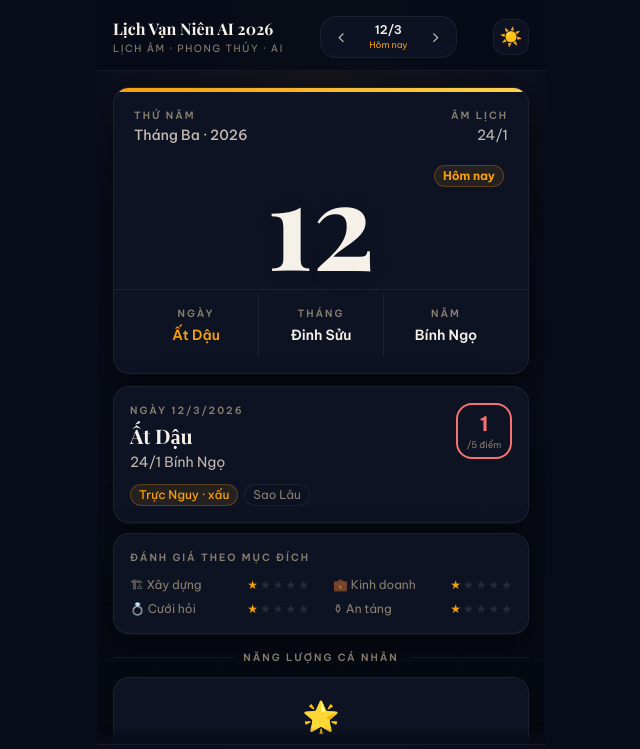
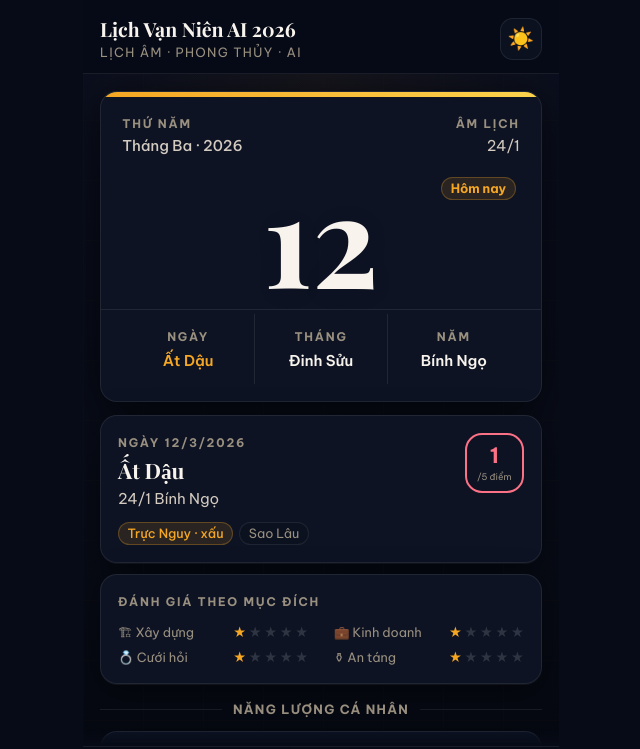
Before and after one commit to letinhclover/lich-van-nien, a React (Vite) app: page / in a window 1280 px wide. Shown: the top 749 px of the page, without its empty margins (319-959 px from the left). Built offline with nearby package versions, Linux system fonts and the light colour scheme.

Commit message:
Add files via upload

```diff
--- a/src/App.tsx
+++ b/src/App.tsx
@@ -1,6 +1,7 @@
 // ============================================================
-// App.tsx — Lịch Vạn Niên AI 2026 Phase 6
-// Tabs: Lịch · Hỏi Thầy · Xem Ngày · Tiện Ích · Bản Mệnh
+// App.tsx — Lịch Vạn Niên AI 2026 Phase 6.1
+// Tabs: Lịch · Hỏi Thầy · Tiện Ích · Bản Mệnh
+// Typography tối ưu cho người lớn tuổi
 // ============================================================
 
 import { useState, useEffect, useCallback } from "react";
@@ -10,34 +11,28 @@ import { PersonalEnergy }   from "./components/PersonalEnergy";
 import { PWAInstallPrompt } from "./components/PWAInstallPrompt";
 import { AiTab }            from "./tabs/AiTab";
 import { ProfileTab }       from "./tabs/ProfileTab";
-import { UtilsTab }         from "./tabs/UtilsTab";
 import { ThayTab }          from "./tabs/ThayTab";
 import { TuviTab }          from "./tabs/TuviTab";
 import { UtilityTab }       from "./tabs/UtilityTab";
 import { buildUserProfile, UserProfile } from "./utils/astrology";
 
-type TabId = "calendar" | "thay" | "utils" | "tienich" | "profile";
+type TabId = "calendar" | "thay" | "tienich" | "profile";
 
 const TABS: { id: TabId; icon: string; label: string }[] = [
   { id:"calendar", icon:"📅", label:"Lịch"     },
   { id:"thay",     icon:"🔮", label:"Hỏi Thầy" },
-  { id:"utils",    icon:"🗓", label:"Xem Ngày"  },
   { id:"tienich",  icon:"🧭", label:"Tiện Ích"  },
   { id:"profile",  icon:"👤", label:"Bản Mệnh"  },
 ];
 const TAB_ORDER = TABS.map(t => t.id);
 
 const pageVariants = {
-  initial: (dir: number) => ({ opacity:0, x: dir>0?32:-32 }),
+  initial: (dir: number) => ({ opacity:0, x: dir>0?28:-28 }),
   animate: { opacity:1, x:0, transition:{ type:"spring" as const, damping:28, stiffness:220 } },
-  exit:    (dir: number) => ({ opacity:0, x: dir>0?-32:32, transition:{ duration:0.14 } }),
+  exit:    (dir: number) => ({ opacity:0, x: dir>0?-28:28, transition:{ duration:0.13 } }),
 };
 
 function startOfDay(d: Date) { return new Date(d.getFullYear(), d.getMonth(), d.getDate()); }
-function addDays(d: Date, n: number) { const r=new Date(d); r.setDate(r.getDate()+n); return r; }
-function isSameDay(a: Date, b: Date) {
-  return a.getFullYear()===b.getFullYear() && a.getMonth()===b.getMonth() && a.getDate()===b.getDate();
-}
 
 export default function App() {
   const [tab,     setTab]     = useState<TabId>("calendar");
@@ -68,52 +63,62 @@ export default function App() {
   }, [tab]);
 
   const dir = TAB_ORDER.indexOf(tab) > TAB_ORDER.indexOf(prevTab) ? 1 : -1;
-  const today = startOfDay(new Date());
-  const isToday = isSameDay(viewDate, today);
 
-  const handlePrev = useCallback(() => setViewDate(d => addDays(d,-1)), []);
-  const handleNext = useCallback(() => {
-    setViewDate(d => { const n=addDays(d,1); return n>addDays(today,1)?d:n; });
+  const handleDateChange = useCallback((d: Date) => {
+    setViewDate(startOfDay(d));
   }, []);
-  const goToday = useCallback(() => setViewDate(today), []);
 
   return (
     <div className="relative min-h-screen max-w-md mx-auto flex flex-col overflow-hidden"
-      style={{ background: "var(--bg-base)" }}>
+      style={{ background:"var(--bg-base)" }}>
+
       <Background isDark={isDark} />
-      <AppHeader
-        isDark={isDark} onToggleTheme={() => setIsDark(d => !d)}
-        tab={tab} viewDate={viewDate} isToday={isToday}
-        onPrev={handlePrev} onNext={handleNext} onToday={goToday}
-      />
+      <AppHeader isDark={isDark} onToggleTheme={() => setIsDark(d => !d)} />
+
       <main className="relative flex-1 overflow-y-auto overflow-x-hidden pb-24">
         <AnimatePresence mode="wait" custom={dir}>
           <motion.div key={tab} custom={dir} variants={pageVariants}
             initial="initial" animate="animate" exit="exit" className="min-h-full">
+
             {tab === "calendar" && (
-              <CalendarContent viewDate={viewDate} profile={profile}
-                onSetupProfile={() => changeTab("profile")} />
+              <div className="flex flex-col pb-4">
+                {/* Tờ lịch + bộ điều hướng ngày */}
+                <CalendarBoard currentDate={viewDate} onDateChange={handleDateChange} />
+
+                {/* Năng lượng cá nhân — compact */}
+                <div className="px-4 mt-4">
+                  <SectionLabel label="Năng Lượng Cá Nhân" />
+                </div>
+                <PersonalEnergy
+                  userProfile={profile}
+                  currentDate={viewDate}
+                  onSetupProfile={() => changeTab("profile")}
+                />
+              </div>
             )}
+
             {tab === "thay"    && <ThayTab birthYear={profile?.birthYear} />}
-            {tab === "utils"   && <UtilsTab birthYear={profile?.birthYear} />}
             {tab === "tienich" && <UtilityTab birthYear={profile?.birthYear} />}
             {tab === "profile" && (
               <div>
                 <ProfileTab userProfile={profile} onProfileChange={setProfile} />
-                <div className="mx-4 mb-2 mt-4"><Divider label="Tử Vi Trọn Đời" /></div>
+                <div className="mx-4 mb-2 mt-4"><SectionLabel label="Tử Vi Trọn Đời" /></div>
                 <TuviTab birthYear={profile?.birthYear} />
-                <div className="mx-4 mb-2 mt-4"><Divider label="AI Luận Giải" /></div>
+                <div className="mx-4 mb-2 mt-4"><SectionLabel label="AI Luận Giải" /></div>
                 <AiTab date={viewDate} userProfile={profile} onSetupProfile={() => {}} />
               </div>
             )}
           </motion.div>
         </AnimatePresence>
       </main>
+
       <PWAInstallPrompt />
       <BottomNav tab={tab} onTabChange={changeTab} />
     </div>
   );
 }
+
+// ─── Components ───────────────────────────────────────────────
 
 function Background({ isDark }: { isDark: boolean }) {
   return (
@@ -139,44 +144,22 @@ function Background({ isDark }: { isDark: boolean }) {
   );
 }
 
-function AppHeader({ isDark, onToggleTheme, tab, viewDate, isToday, onPrev, onNext, onToday }: {
-  isDark: boolean; onToggleTheme: () => void;
-  tab: TabId; viewDate: Date; isToday: boolean;
-  onPrev: ()=>void; onNext: ()=>void; onToday: ()=>void;
-}) {
-  const showNav = tab === "calendar";
+function AppHeader({ isDark, onToggleTheme }: { isDark:boolean; onToggleTheme:()=>void }) {
   return (
     <header className="relative z-20 px-4 pt-4 pb-3 border-b"
       style={{ background:"var(--header-bg)", backdropFilter:"blur(16px)", borderColor:"var(--border-subtle)" }}>
-      <div className="flex items-center justify-between gap-2">
+      <div className="flex items-center justify-between">
         <div>
-          <h1 className="font-display font-bold text-base leading-tight" style={{ color:"var(--text-primary)" }}>
+          <h1 className="font-display font-bold leading-tight"
+            style={{ color:"var(--text-primary)", fontSize:"1.15rem" }}>
             Lịch Vạn Niên AI 2026
           </h1>
-          <p className="text-[10px] tracking-[0.15em] uppercase mt-0.5" style={{ color:"var(--text-muted)" }}>
+          <p className="text-xs tracking-widest uppercase mt-0.5" style={{ color:"var(--text-muted)" }}>
             Lịch Âm · Phong Thủy · AI
           </p>
         </div>
-        <AnimatePresence>
-          {showNav && (
-            <motion.div initial={{ opacity:0, scale:0.9 }} animate={{ opacity:1, scale:1 }} exit={{ opacity:0 }}
-              className="flex items-center gap-0.5 rounded-2xl px-1 py-1"
-              style={{ background:"var(--bg-elevated)", border:"1px solid var(--border-subtle)" }}>
-              <NavBtn onClick={onPrev}>‹</NavBtn>
-              <button onClick={onToday} className="flex flex-col items-center px-2.5 min-w-14">
-                <span className="font-semibold text-xs tabular-nums" style={{ color:"var(--text-primary)" }}>
-                  {viewDate.getDate()}/{viewDate.getMonth()+1}
-                </span>
-                <span className="text-[9px]" style={{ color: isToday?"var(--gold)":"var(--text-faint)" }}>
-                  {isToday ? "Hôm nay" : "↩ Hôm nay"}
-                </span>
-              </button>
-              <NavBtn onClick={onNext}>›</NavBtn>
-            </motion.div>
-          )}
-        </AnimatePresence>
         <motion.button whileTap={{ scale:0.9 }} onClick={onToggleTheme}
-          className="w-9 h-9 rounded-xl flex items-center justify-center text-lg"
+          className="w-10 h-10 rounded-xl flex items-center justify-center text-xl"
           style={{ background:"var(--bg-elevated)", border:"1px solid var(--border-subtle)" }}
           aria-label={isDark ? "Chế độ sáng" : "Chế độ tối"}>
           {isDark ? "☀️" : "🌙"}
@@ -186,62 +169,24 @@ function AppHeader({ isDark, onToggleTheme, tab, viewDate, isToday, onPrev, onNe
   );
 }
 
-function NavBtn({ onClick, disabled, children }: { onClick:()=>void; disabled?:boolean; children:React.ReactNode }) {
+function SectionLabel({ label }: { label:string }) {
   return (
-    <motion.button whileTap={{ scale:0.85 }} onClick={onClick} disabled={disabled}
-      className="w-8 h-8 flex items-center justify-center rounded-xl text-xl font-light transition-all"
-      style={{ color: disabled?"var(--border-medium)":"var(--text-secondary)" }}>
-      {children}
-    </motion.button>
-  );
-}
-
-function CalendarContent({ viewDate, profile, onSetupProfile }: {
-  viewDate: Date; profile: UserProfile | null; onSetupProfile: ()=>void;
-}) {
-  return (
-    <div className="flex flex-col pb-4">
-      <CalendarBoard currentDate={viewDate} />
-      <Divider label="Năng Lượng Cá Nhân" />
-      <PersonalEnergy userProfile={profile} currentDate={viewDate} onSetupProfile={onSetupProfile} />
-      <Divider label="Khám Phá" />
-      <div className="mx-4 grid grid-cols-2 gap-2.5">
-        <QuickCard emoji="🔮" title="Hỏi Thầy Lão Đại"  desc="64 quẻ Kinh Dịch + AI" />
-        <QuickCard emoji="📅" title="Xem Ngày Tốt"      desc="18 mục đích, dữ liệu thật" />
-        <QuickCard emoji="🧭" title="La Bàn Phong Thủy" desc="Hướng nhà, bàn thờ, bếp" />
-        <QuickCard emoji="🙏" title="Văn Khấn"          desc="25 bài, Smart Fill tên/địa chỉ" />
-      </div>
-    </div>
-  );
-}
-
-function QuickCard({ emoji, title, desc }: { emoji:string; title:string; desc:string }) {
-  return (
-    <div className="card p-3 flex flex-col gap-1.5">
-      <span className="text-2xl">{emoji}</span>
-      <p className="text-sm font-semibold" style={{ color:"var(--text-primary)" }}>{title}</p>
-      <p className="text-xs" style={{ color:"var(--text-faint)" }}>{desc}</p>
-    </div>
-  );
-}
-
-function Divider({ label }: { label: string }) {
-  return (
-    <div className="px-4 mt-4 mb-3 flex items-center gap-2.5">
+    <div className="flex items-center gap-2.5 mb-3">
       <div className="flex-1 h-px" style={{ background:"var(--border-subtle)" }} />
-      <span className="section-label">{label}</span>
+      <span className="text-xs font-bold uppercase tracking-widest"
+        style={{ color:"var(--text-muted)" }}>{label}</span>
       <div className="flex-1 h-px" style={{ background:"var(--border-subtle)" }} />
     </div>
   );
 }
 
-function BottomNav({ tab, onTabChange }: { tab: TabId; onTabChange: (t:TabId)=>void }) {
+function BottomNav({ tab, onTabChange }: { tab:TabId; onTabChange:(t:TabId)=>void }) {
   return (
     <nav className="fixed bottom-0 left-1/2 -translate-x-1/2 w-full max-w-md z-30"
       aria-label="Điều hướng chính">
       <div className="h-4 pointer-events-none"
         style={{ background:"linear-gradient(to top, var(--bg-base), transparent)" }} />
-      <div className="border-t tab-bar-safe px-2 pt-2"
+      <div className="border-t px-2 pt-2 pb-safe"
         style={{ background:"var(--tab-bar-bg)", backdropFilter:"blur(20px)", borderColor:"var(--border-subtle)" }}>
         <div className="flex items-center justify-around">
           {TABS.map(t => {
@@ -249,19 +194,19 @@ function BottomNav({ tab, onTabChange }: { tab: TabId; onTabChange: (t:TabId)=>v
             return (
               <motion.button key={t.id} onClick={() => onTabChange(t.id)}
                 whileTap={{ scale:0.86 }}
-                className="relative flex flex-col items-center gap-0.5 px-2 py-1 flex-1"
+                className="relative flex flex-col items-center gap-0.5 px-3 py-1 flex-1"
                 aria-label={t.label} aria-current={active ? "page" : undefined}>
                 {active && (
                   <motion.div layoutId="tab-indicator"
-                    className="absolute -top-0.5 left-1/2 -translate-x-1/2 w-5 h-0.5 rounded-full"
+                    className="absolute -top-0.5 left-1/2 -translate-x-1/2 w-6 h-0.5 rounded-full"
                     style={{ background:"var(--gold)" }}
                     transition={{ type:"spring", damping:24, stiffness:280 }} />
                 )}
-                <motion.span className="text-xl leading-none"
+                <motion.span className="leading-none" style={{ fontSize:"1.4rem" }}
                   animate={{ scale: active?1.15:1 }} transition={{ type:"spring", damping:15 }}>
                   {t.icon}
                 </motion.span>
-                <motion.span className="text-[9px] font-semibold leading-none"
+                <motion.span className="text-[10px] font-bold leading-none"
                   animate={{ color: active?"var(--gold)":"var(--text-muted)" }}
                   transition={{ duration:0.2 }}>
                   {t.label}
--- a/src/index.css
+++ b/src/index.css
@@ -11,62 +11,64 @@
 
 /* ── CSS Design Tokens ─────────────────────────────────────── */
 :root {
-  /* Light mode (default) */
-  --bg-base:       #FEF9EE;
+  /* Light mode — cao contrast cho người lớn tuổi */
+  --bg-base:       #F5EDD8;
   --bg-surface:    #FFFFFF;
-  --bg-elevated:   #FDF6E3;
+  --bg-elevated:   #EDE3C8;
   --bg-card:       #FFFFFF;
 
-  --border-subtle: rgba(0,0,0,0.08);
-  --border-medium: rgba(0,0,0,0.14);
+  --border-subtle: rgba(0,0,0,0.10);
+  --border-medium: rgba(0,0,0,0.18);
 
-  --text-primary:  #1A1614;
-  --text-secondary:#4B4540;
-  --text-muted:    #7C7168;
-  --text-faint:    #A89F95;
+  /* Contrast cao hơn: đen đậm hơn */
+  --text-primary:  #0F0C0A;
+  --text-secondary:#2D2926;
+  --text-muted:    #5C5349;
+  --text-faint:    #8A8178;
 
-  --gold:          #C8850A;
-  --gold-light:    #F0A830;
-  --gold-bg:       rgba(200,133,10,0.08);
-  --gold-border:   rgba(200,133,10,0.2);
+  --gold:          #B8720A;
+  --gold-light:    #E09820;
+  --gold-bg:       rgba(184,114,10,0.10);
+  --gold-border:   rgba(184,114,10,0.25);
 
-  --accent-emerald:#166534;
-  --accent-red:    #991B1B;
-  --accent-blue:   #1D4ED8;
+  --accent-emerald:#14532D;
+  --accent-red:    #7F1D1D;
+  --accent-blue:   #1E3A8A;
 
-  --tab-bar-bg:    rgba(255,253,245,0.92);
-  --header-bg:     rgba(254,249,238,0.95);
-  --shadow-card:   0 1px 3px rgba(0,0,0,0.08), 0 8px 24px rgba(0,0,0,0.06);
-  --shadow-float:  0 4px 24px rgba(0,0,0,0.12);
+  --tab-bar-bg:    rgba(245,237,216,0.95);
+  --header-bg:     rgba(245,237,216,0.97);
+  --shadow-card:   0 1px 3px rgba(0,0,0,0.10), 0 8px 24px rgba(0,0,0,0.08);
+  --shadow-float:  0 4px 24px rgba(0,0,0,0.14);
 }
 
 .dark {
-  --bg-base:       #080C18;
-  --bg-surface:    #0F1525;
-  --bg-elevated:   #0D1222;
-  --bg-card:       rgba(15,21,37,0.95);
+  --bg-base:       #070B17;
+  --bg-surface:    #0E1424;
+  --bg-elevated:   #0C1120;
+  --bg-card:       rgba(14,20,36,0.98);
 
-  --border-subtle: rgba(255,255,255,0.06);
-  --border-medium: rgba(255,255,255,0.10);
+  --border-subtle: rgba(255,255,255,0.08);
+  --border-medium: rgba(255,255,255,0.14);
 
-  --text-primary:  #F5F0E8;
-  --text-secondary:#C4BAB0;
-  --text-muted:    #8A8070;
-  --text-faint:    #5A5248;
+  /* Contrast cao hơn dark mode */
+  --text-primary:  #F8F4ED;
+  --text-secondary:#D4CBC0;
+  --text-muted:    #9A9080;
+  --text-faint:    #6A6258;
 
-  --gold:          #F59E0B;
+  --gold:          #F5A623;
   --gold-light:    #FCD34D;
-  --gold-bg:       rgba(245,158,11,0.10);
-  --gold-border:   rgba(245,158,11,0.25);
+  --gold-bg:       rgba(245,166,35,0.12);
+  --gold-border:   rgba(245,166,35,0.28);
 
-  --accent-emerald:#34D399;
-  --accent-red:    #F87171;
+  --accent-emerald:#4ADE80;
+  --accent-red:    #FB7185;
   --accent-blue:   #60A5FA;
 
-  --tab-bar-bg:    rgba(10,14,28,0.90);
-  --header-bg:     rgba(8,12,24,0.95);
-  --shadow-card:   0 1px 0 rgba(255,255,255,0.04), 0 8px 32px rgba(0,0,0,0.4);
-  --shadow-float:  0 8px 40px rgba(0,0,0,0.6);
+  --tab-bar-bg:    rgba(7,11,23,0.93);
+  --header-bg:     rgba(7,11,23,0.97);
+  --shadow-card:   0 1px 0 rgba(255,255,255,0.05), 0 8px 32px rgba(0,0,0,0.45);
+  --shadow-float:  0 8px 40px rgba(0,0,0,0.65);
 }
 
 /* ── Base ─────────────────────────────────────────────────── */
@@ -77,16 +79,19 @@
     -webkit-tap-highlight-color: transparent;
     -webkit-text-size-adjust: 100%;
     scroll-behavior: smooth;
+    /* Base font 17px — dễ đọc hơn cho người lớn tuổi */
+    font-size: 17px;
   }
 
   body {
     background-color: var(--bg-base);
     color: var(--text-primary);
-    font-family: 'Be Vietnam Pro', system-ui, sans-serif;
+    font-family: 'Be Vietnam Pro', system-ui, -apple-system, sans-serif;
     overscroll-behavior: none;
     -webkit-font-smoothing: antialiased;
     -moz-osx-font-smoothing: grayscale;
     transition: background-color 0.25s ease, color 0.25s ease;
+    line-height: 1.6;
   }
 
   #root {
@@ -179,9 +184,9 @@
 
   /* Section label */
   .section-label {
-    font-size: 0.625rem;
-    font-weight: 600;
-    letter-spacing: 0.2em;
+    font-size: 0.7rem;
+    font-weight: 700;
+    letter-spacing: 0.15em;
     text-transform: uppercase;
     color: var(--text-muted);
   }
```
